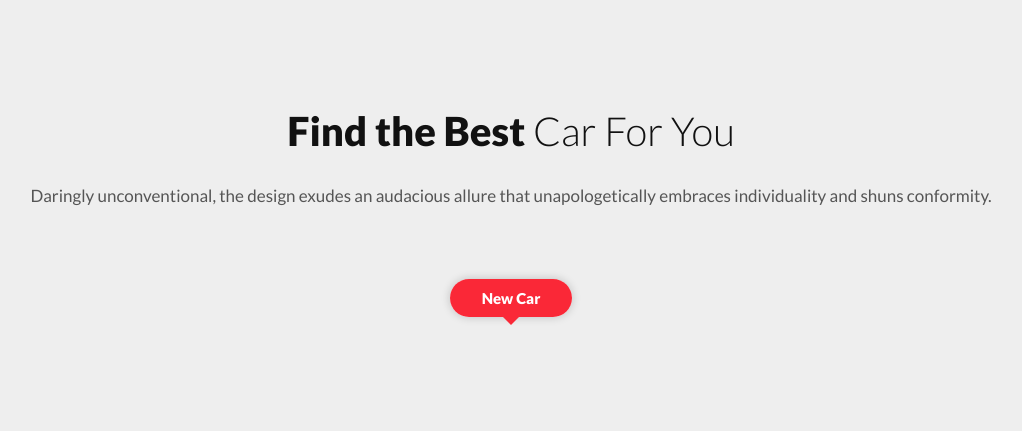
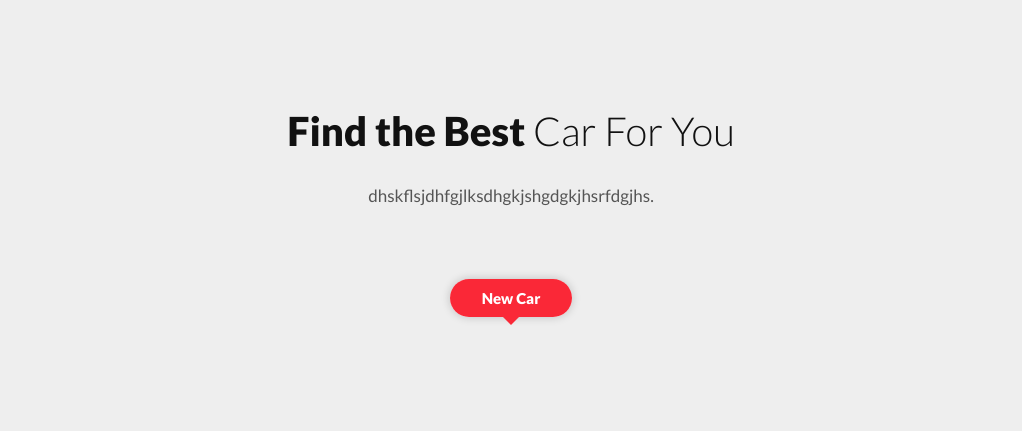
Before and after one commit to 7azmi/Online-Car-Rental, a PHP site: page / in a window 1280 px wide. Shown: the part 653-1084 px from the top of the page, without its empty margins (129-1151 px from the left). Run offline with PHP 8.4, Linux system fonts and the light colour scheme; the visitor is signed in with stand-in values (Sample User, id 1); data that the repository does not hold is empty.

Commit message:
Update index.php
sfdsdfsd

```diff
--- a/index.php
+++ b/index.php
@@ -68,7 +68,7 @@ error_reporting(0);
   <div class="container">
     <div class="section-header text-center">
       <h2>Find the Best <span>Car For You</span></h2>
-      <p>Daringly unconventional, the design exudes an audacious allure that unapologetically embraces individuality and shuns conformity.</p>
+      <p>dhskflsjdhfgjlksdhgkjshgdgkjhsrfdgjhs.</p>
     </div>
     <div class="row">
 
```
